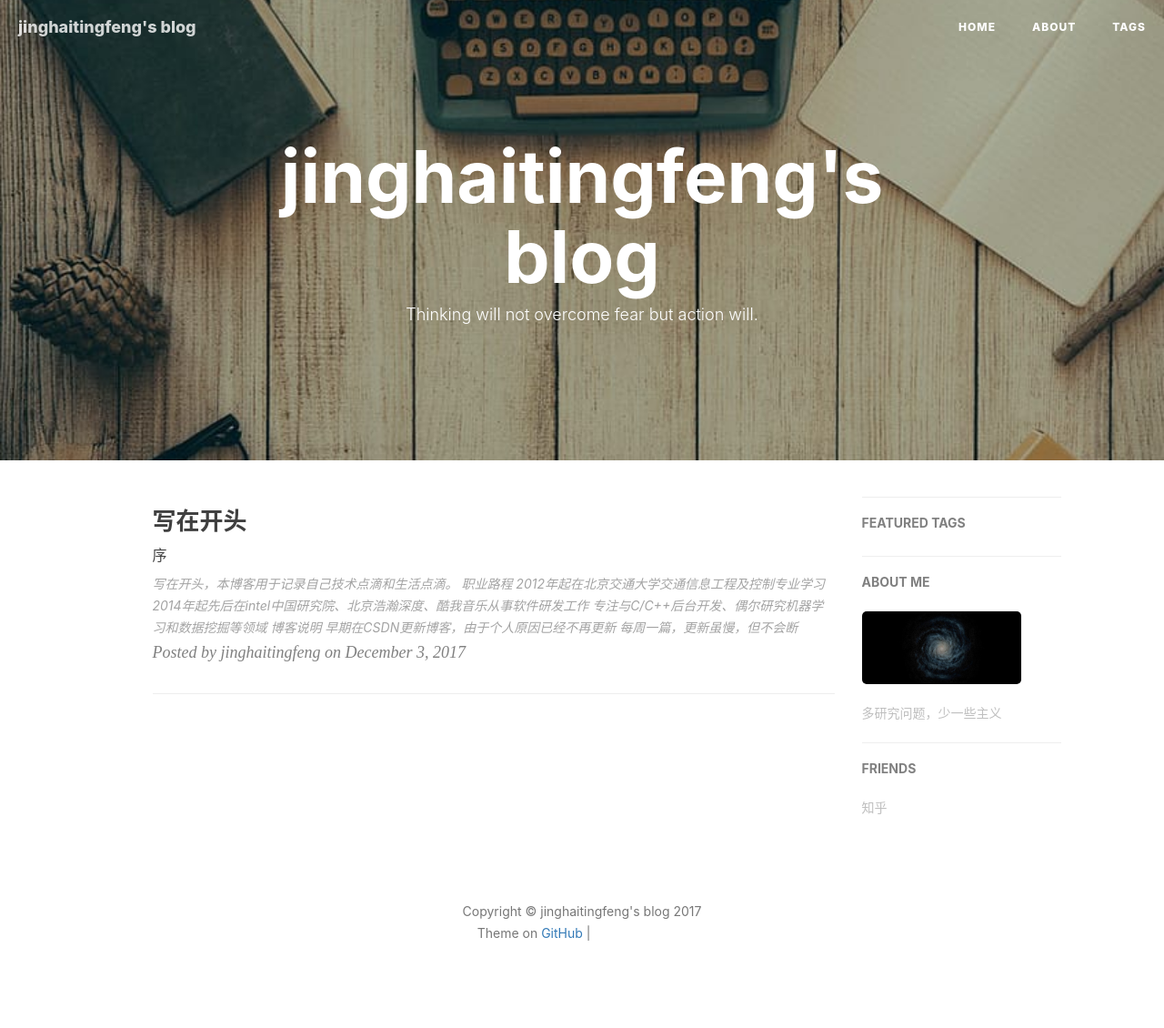
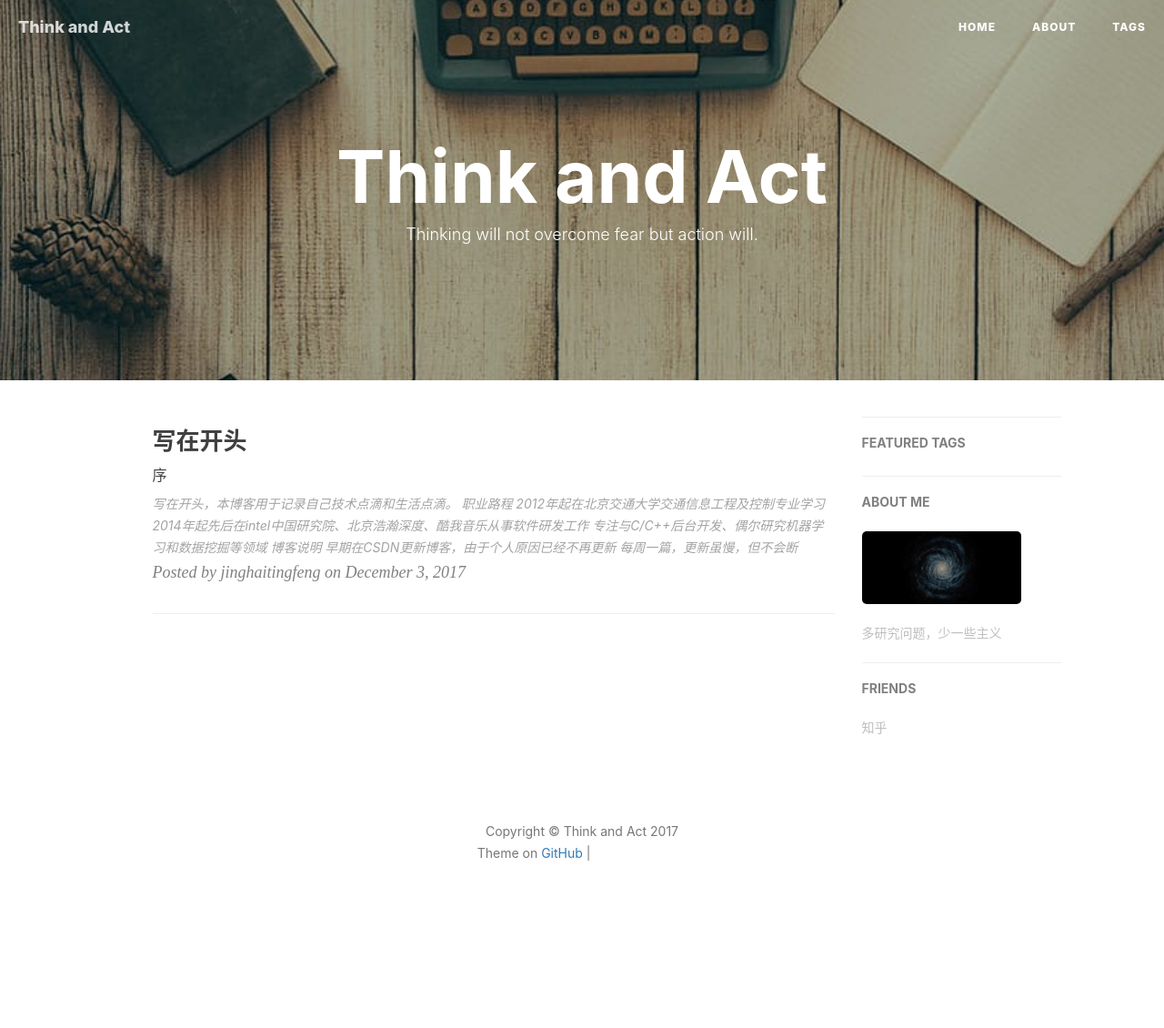
Before and after one commit to jinghaitingfeng/jinghaitingfeng.github.io, a Jekyll site: the page built from index.html, in a window 1280 px wide. Shown: the whole page at 91% size. Built offline with Jekyll 4.4.1, drawn with Linux system fonts in a browser that asks for light colours; nearby versions of some CDN libraries; the list of posts is cut into pages by our own code; comment, search, counter and statistics services are not loaded; after the commit the page ends 1042 px from its top, so only the background shows below that; grey boxes are pictures that could not be loaded.

Commit message:
Update _config.yml

```diff
--- a/_config.yml
+++ b/_config.yml
@@ -1,5 +1,5 @@
 # Site settings
-title: jinghaitingfeng's blog
+title: Think and Act
 SEOTitle: 静海听风的博客 |如切如磋 如琢如磨
 header-img: img/post-bg-desk.jpg
 #email: bai_yetao@126.com
```
